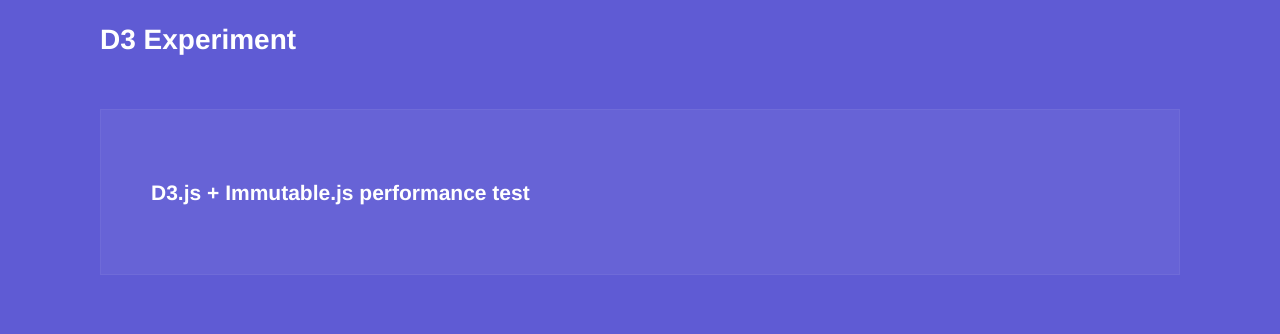
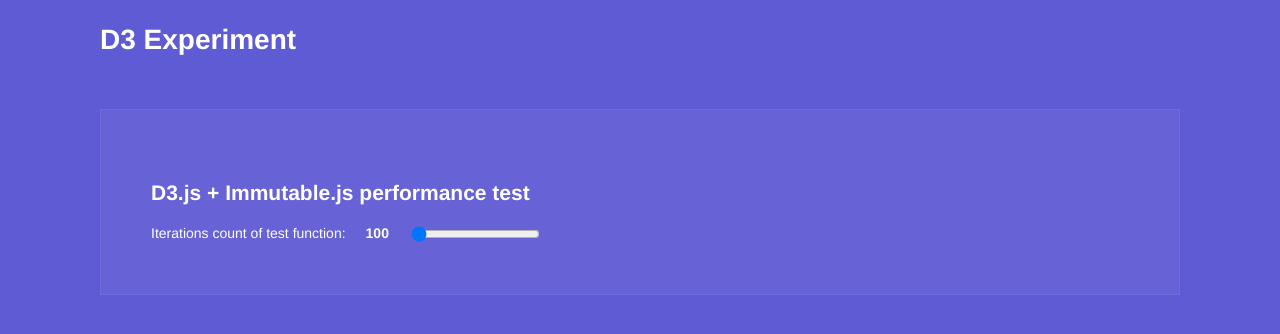
Before and after one commit to geekplux/d3-experiment, a React (Create React App) app: page / in a window 1280 px wide. Shown: the top 334 px of the page. Built offline with nearby package versions, Linux system fonts and the light colour scheme.

Commit message:
feat: add Performance container

```diff
--- a/src/App.js
+++ b/src/App.js
@@ -1,5 +1,6 @@
 import React, { Component } from 'react';
 import './App.scss';
+import Performance from './containers/Performance';
 
 class App extends Component {
   render() {
@@ -8,6 +9,7 @@
         <h1>D3 Experiment</h1>
         <div className="container">
           <h2>D3.js + Immutable.js performance test</h2>
+          <Performance />
         </div>
       </div>
     );
--- a/src/App.scss
+++ b/src/App.scss
@@ -7,7 +7,7 @@
 .container {
   margin: 50px 100px;
   display: flex;
-  flex-direction: row;
+  flex-direction: column;
   border: 1px solid #ffffff0d;
   background: #ffffff0d;
   padding: 50px;
--- /dev/null
+++ b/src/containers/Performance/index.js
@@ -0,0 +1,33 @@
+import React, { Component } from "react";
+import './index.scss';
+
+export default class Performance extends Component {
+  constructor (props) {
+    super(props);
+    this.state = {
+      iterations: 100,
+    };
+  }
+
+  handleChange = (event) => {
+    this.setState({iterations: event.target.value});
+  }
+
+  render() {
+    const { iterations } = this.state;
+    return (
+      <div className="Performance">
+        <span>Iterations count of test function:</span>
+        <strong>{iterations}</strong>
+        <input
+          onChange={this.handleChange}
+          type="range"
+          min="100"
+          max="1000"
+          step="10"
+          value={iterations}
+        />
+      </div>
+    );
+  }
+};
--- /dev/null
+++ b/src/containers/Performance/index.scss
@@ -0,0 +1,7 @@
+.Performance {
+  display: flex;
+
+  > * {
+    margin-right: 20px;
+  }
+}
```
